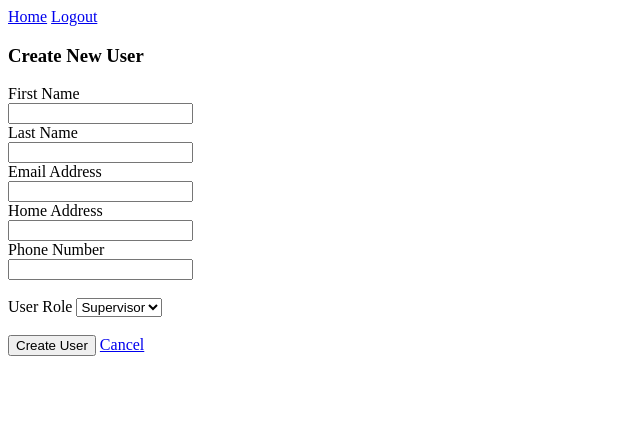
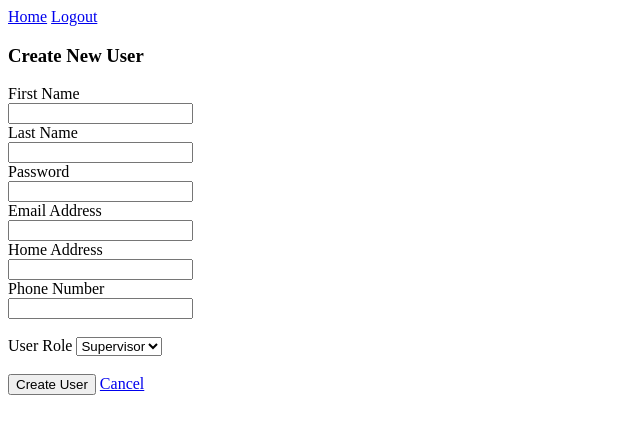
Before and after one commit to MWHunter/schedulingApp, a Django app: template schedulingApp/templates/addUser.html in a window 1280 px wide. Shown: the top 434 px of the page, without its empty margins (0-640 px from the left). Run offline with Django 4.2, Linux system fonts and the light colour scheme; the template is opened without the code that fills it, so the values that code supplies are empty.

Commit message:
Update addUser.html

```diff
--- a/schedulingApp/templates/addUser.html
+++ b/schedulingApp/templates/addUser.html
@@ -21,6 +21,8 @@
             <input type="text" id="newAccountFirstName" name="newAccountFirstName"><br>
             <label for="newAccountLastName">Last Name</label><br>
             <input type="text" id="newAccountLastName" name="newAccountLastName"><br>
+            <label for="newPassword">Password</label><br>
+            <input type="text" id="newPassword" name="newPassword"><br>
             <label for="newAccountEmail">Email Address</label><br>
             <input type="text" id="newAccountEmail" name="newAccountEmail"><br>
             <label for="newAccountHomeAddress">Home Address</label><br>
```
